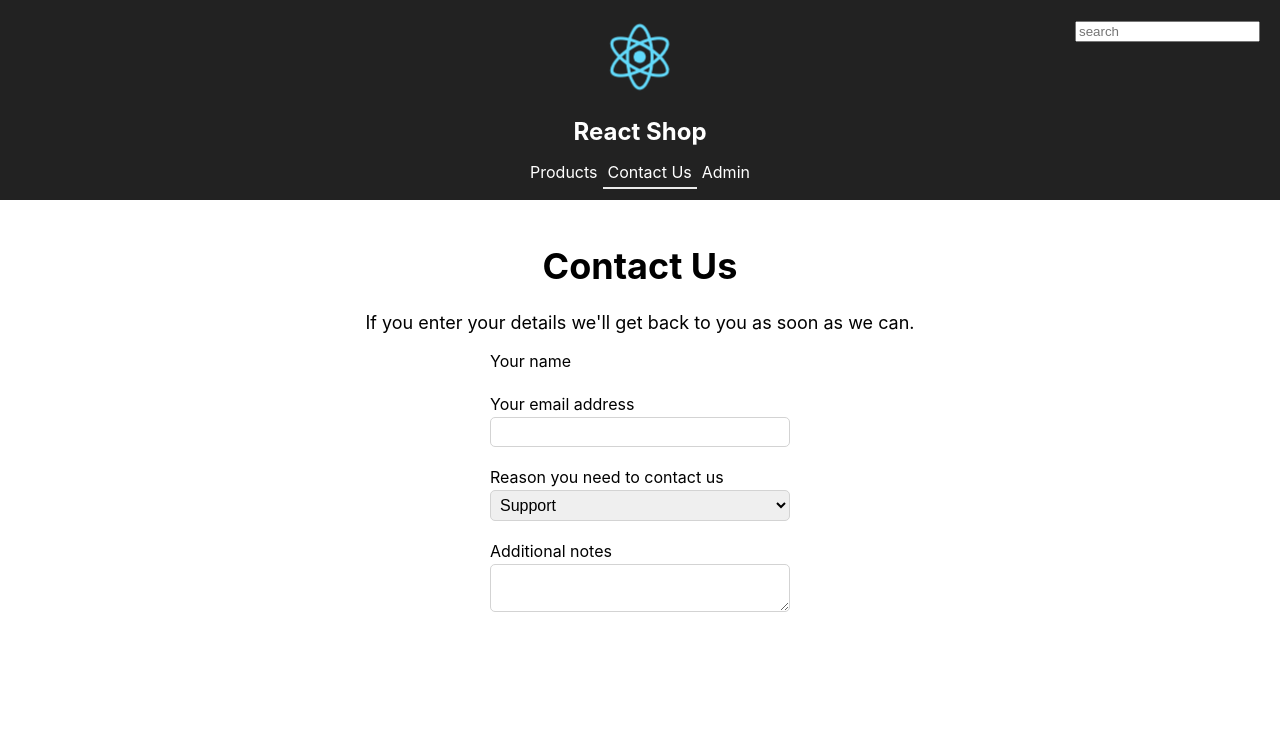
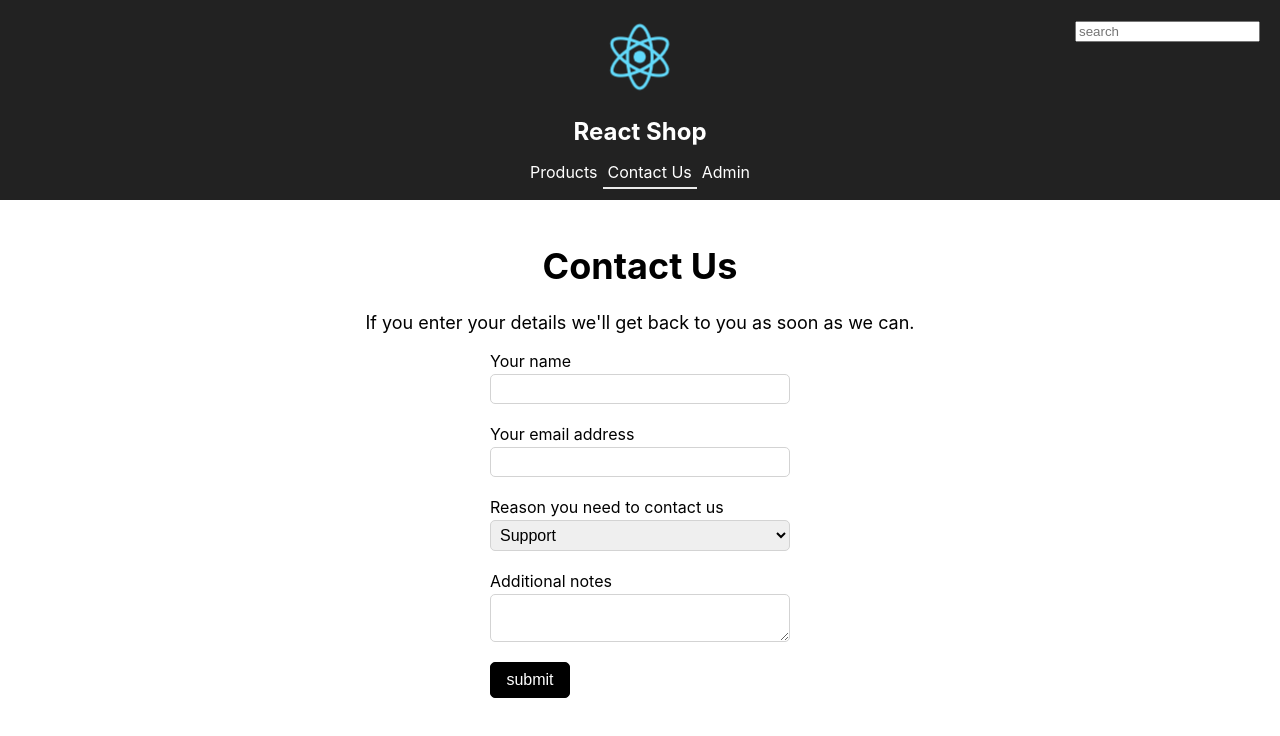
Before and after one commit to barudisshu/reactshop, a React (Create React App) app: page /contactus in a window 1280 px wide. Shown: the top 736 px of the page. Built offline with nearby package versions, Linux system fonts and the light colour scheme.

Commit message:
complete form validation

```diff
--- a/src/ContactUs.tsx
+++ b/src/ContactUs.tsx
@@ -1,7 +1,15 @@
 import * as React from "react";
-import { Form, minLength, required } from "./Form";
+import { Form, ISubmitResult, minLength, required, IValues } from "./Form";
 
-const ContactUs: React.SFC = () => {
+interface IProps {
+  onSubmit: (values: IValues) => Promise<ISubmitResult>;
+}
+
+const ContactUs: React.SFC<IProps> = props => {
+  const handleSubmit = async (values: IValues): Promise<ISubmitResult> => {
+    const result = await props.onSubmit(values);
+    return result;
+  };
   return (
     <Form
       defaultValues={{ name: "", email: "", reason: "Support", notes: "" }}
@@ -9,6 +17,7 @@ const ContactUs: React.SFC = () => {
         email: { validator: required },
         name: [{ validator: required }, { validator: minLength, arg: 2 }]
       }}
+      onSubmit={handleSubmit}
     >
       <Form.Field name="name" label="Your name" />
       <Form.Field name="email" label="Your email address" type="Email" />
--- a/src/ContactUsPage.tsx
+++ b/src/ContactUsPage.tsx
@@ -1,11 +1,16 @@
 import * as React from "react";
 import ContactUs from "./ContactUs";
+import { IValues, ISubmitResult } from "./Form";
 
 interface IState {
   name: string;
   email: string;
   reason: string;
   notes: string;
+}
+
+const wait = (ms: number): Promise<void> => {
+  return new Promise(resolve => setTimeout(resolve, ms));
 }
 
 class ContactUsPage extends React.Component<{}, IState> {
@@ -25,9 +30,19 @@ class ContactUsPage extends React.Component<{}, IState> {
         <p>
           If you enter your details we'll get back to you as soon as we can.
         </p>
-        <ContactUs />
+        <ContactUs onSubmit={this.handleSubmit} />
       </div>
     );
+  }
+
+  private handleSubmit = async (values: IValues): Promise<ISubmitResult> => {
+    await wait(1000); // simulate asynchronous web API call
+    return {
+      errors: {
+        email: ["Some is wrong with this"]
+      },
+      success: false
+    }
   }
 }
 
--- a/src/Form.tsx
+++ b/src/Form.tsx
@@ -50,20 +50,29 @@ interface IErrors {
   [key: string]: string[];
 }
 
+export interface ISubmitResult {
+  success: boolean;
+  errors?: IErrors;
+}
+
 interface IFormProps {
   defaultValues: IValues;
   validationRules: IValidationProp;
+  onSubmit: (values: IValues) => Promise<ISubmitResult>;
 }
 
 interface IState {
   values: IValues;
   errors: IErrors;
+  submitting: boolean;
+  submitted: boolean;
 }
 
 interface IFormContext {
   errors: IErrors;
   values: IValues;
   setValue?: (fieldName: string, value: any) => void;
+  validate?: (fieldName: string, value: any) => void;
 }
 
 const FormContext = React.createContext<IFormContext>({
@@ -87,6 +96,18 @@ export class Form extends React.Component<IFormProps, IState> {
       }
     };
 
+    const handleBlur = (
+      e:
+      | React.FocusEvent<HTMLInputElement>
+      | React.FocusEvent<HTMLTextAreaElement>
+      | React.FocusEvent<HTMLSelectElement>,
+      context: IFormContext
+    ) => {
+      if (context.validate) {
+        context.validate(props.name, e.currentTarget.value);
+      }
+    };
+
     return (
       <FormContext.Consumer>
         {context => (
@@ -98,6 +119,7 @@ export class Form extends React.Component<IFormProps, IState> {
                 id={name}
                 value={context.values[name]}
                 onChange={e => handleChange(e, context)}
+                onBlur={e => handleBlur(e, context)}
               />
             )}
             {type === "TextArea" && (
@@ -105,12 +127,14 @@ export class Form extends React.Component<IFormProps, IState> {
                 id={name}
                 value={context.values[name]}
                 onChange={e => handleChange(e, context)}
+                onBlur={e => handleBlur(e, context)}
               />
             )}
             {type === "Select" && (
               <select
                 value={context.values[name]}
                 onChange={e => handleChange(e, context)}
+                onBlur={e => handleBlur(e, context)}
               >
                 {options &&
                   options.map(option => (
@@ -120,6 +144,13 @@ export class Form extends React.Component<IFormProps, IState> {
                   ))}
               </select>
             )}
+            {context.errors[name] &&
+            context.errors[name].length > 0 &&
+            context.errors[name].map(error => (
+              <span key={error} className="form-error">
+                {error}
+              </span>
+            ))}
           </div>
         )}
       </FormContext.Consumer>
@@ -134,6 +165,8 @@ export class Form extends React.Component<IFormProps, IState> {
     });
     this.state = {
       errors,
+      submitted: false,
+      submitting: false,
       values: props.defaultValues
     };
   }
@@ -142,12 +175,16 @@ export class Form extends React.Component<IFormProps, IState> {
     const context: IFormContext = {
       errors: this.state.errors,
       setValue: this.setValue,
+      validate: this.validate,
       values: this.state.values
     };
     return (
       <FormContext.Provider value={context}>
-        <form className="form" noValidate={true}>
+        <form className="form" noValidate={true} onSubmit={this.handleSubmit}>
           {this.props.children}
+          <div className="form-group">
+            <button type="submit" disabled={this.state.submitting || this.state.submitted}>submit</button>
+          </div>
         </form>
       </FormContext.Provider>
     );
@@ -157,4 +194,59 @@ export class Form extends React.Component<IFormProps, IState> {
     const newValues = { ...this.state.values, [fieldName]: value };
     this.setState({ values: newValues });
   };
+
+  private validate = (fieldName: string, value: any): string[] => {
+    const rules = this.props.validationRules[fieldName];
+    const errors: string[] = [];
+    if (Array.isArray(rules)) {
+      rules.forEach(rule => {
+        const error = rule.validator(
+          fieldName,
+          this.state.values,
+          rule.arg
+        );
+        if(error) {
+          errors.push(error);
+        }
+      });
+    } else {
+
+    }
+    const newErrors = { ...this.state.errors, [fieldName]: errors };
+    this.setState({ errors: newErrors });
+    return errors;
+  };
+
+  private handleSubmit = async (e: React.FormEvent<HTMLFormElement>) => {
+    e.preventDefault();
+    if (this.validateForm()) {
+      this.setState({ submitting: true });
+      const result = await this.props.onSubmit(this.state.values);
+      this.setState({
+        errors: result.errors || {},
+        submitted: result.success,
+        submitting: false
+      })
+    }
+   }
+
+  private validateForm(): boolean {
+    const errors: IErrors = {};
+    let haveError: boolean = false;
+    Object.keys(this.props.defaultValues).map(fieldName => {
+      errors[fieldName] = this.validate(
+        fieldName,
+        this.state.values[fieldName]
+      );
+      if (errors[fieldName].length > 0) {
+        haveError = true;
+      }
+    });
+    this.setState({ errors });
+    return !haveError;
+  }
 }
+
+Form.Field.defaultProps = {
+  type: "Text"
+}
--- a/src/index.css
+++ b/src/index.css
@@ -192,3 +192,25 @@ code {
   border: lightgray solid 1px;
   border-radius: 5px;
 }
+
+.form-error {
+  font-size: 13px;
+  color: red;
+  margin: 3px auto 0px 0px;
+}
+
+.form-group button {
+  font-size: 16px;
+  padding: 8px 5px;
+  width: 80px;
+  border: black solid 1px;
+  border-radius: 5px;
+  background-color: black;
+  color: white;
+}
+
+.form-group button:disabled {
+  border: gray solid 1px;
+  background-color: gray;
+  cursor: not-allowed;
+}
```
Also changed, not shown: 1 other file (tests, documents, lock files or other folders).
